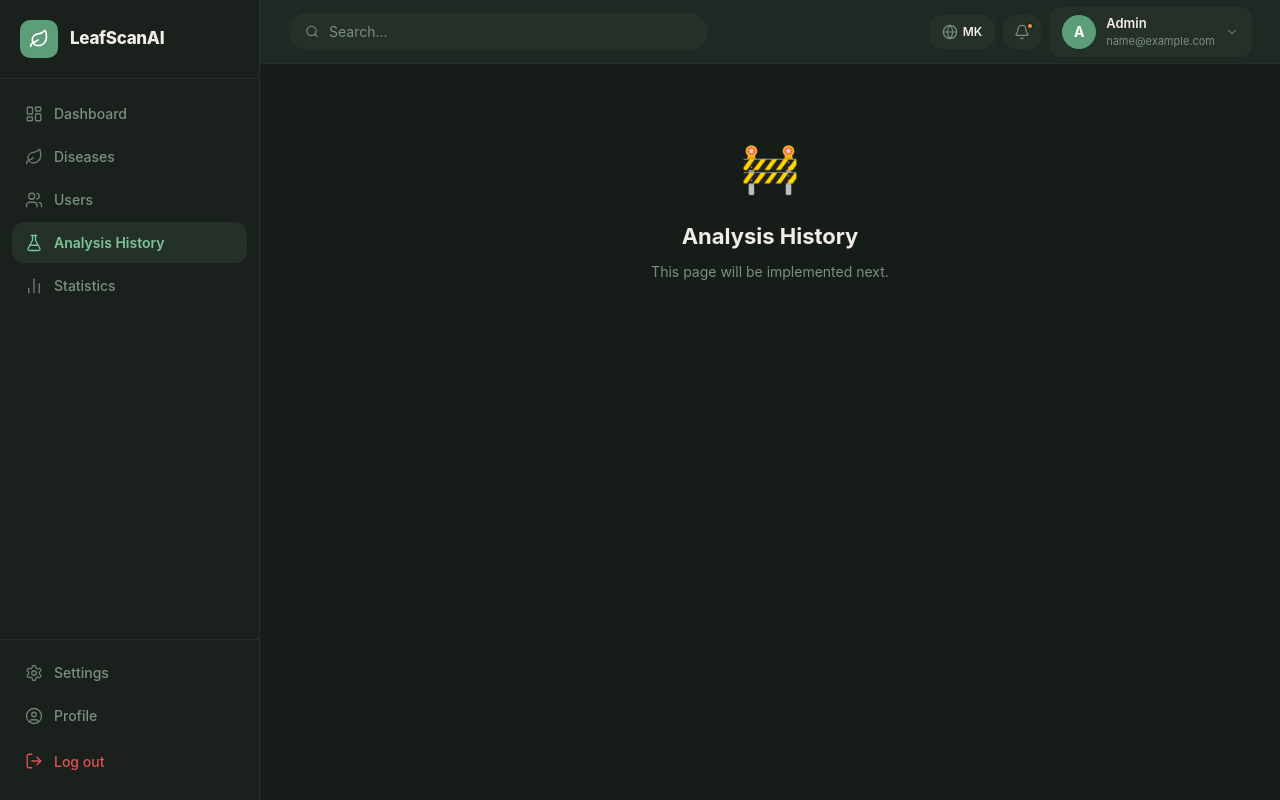
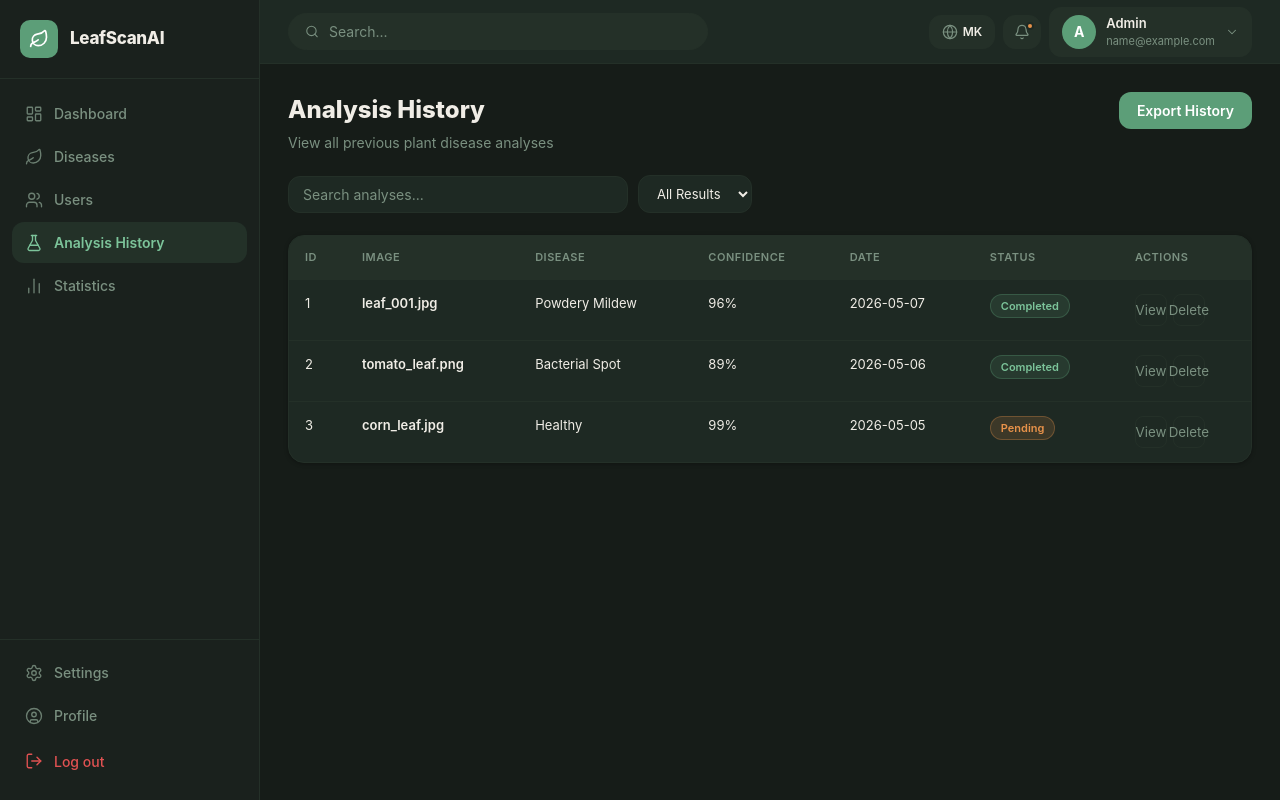
Before and after one commit to hristoskamaja/leafscan_web, a React (Create React App) app: page /analyses in a window 1280 px wide. Built offline with nearby package versions, Linux system fonts and the light colour scheme; sample sign-in values are in the browser's storage.

Commit message:
Added users and analysis history pages

```diff
--- a/src/App.js
+++ b/src/App.js
@@ -4,6 +4,8 @@ import AdminLayout from './components/layout/AdminLayout';
 import Login from './pages/Login/Login';
 import Dashboard from './pages/Dashboard/Dashboard';
 import Diseases from './pages/Diseases/Diseases';
+import Users from './pages/Users/Users';
+import AnalysisHistory from './pages/AnalysisHistory/AnalysisHistory';
 
 function PrivateRoute({ children }) {
     const { isAuthenticated } = useAuth();
@@ -33,8 +35,8 @@ function AppRoutes() {
                 <Route index element={<Navigate to="/dashboard" replace />} />
                 <Route path="dashboard"  element={<Dashboard />} />
                 <Route path="diseases"   element={<Diseases />} />
-                <Route path="users"      element={<Placeholder title="Users" />} />
-                <Route path="analyses"   element={<Placeholder title="Analysis History" />} />
+                <Route path="users" element={<Users />} />
+                <Route path="analyses" element={<AnalysisHistory />} />
                 <Route path="statistics" element={<Placeholder title="Statistics" />} />
                 <Route path="settings"   element={<Placeholder title="Settings" />} />
                 <Route path="profile"    element={<Placeholder title="Profile" />} />
--- /dev/null
+++ b/src/pages/AnalysisHistory/AnalysisHistory.css
@@ -0,0 +1,5 @@
+.analysis-page {
+    display: flex;
+    flex-direction: column;
+    gap: 22px;
+  }
--- /dev/null
+++ b/src/pages/AnalysisHistory/AnalysisHistory.jsx
@@ -0,0 +1,144 @@
+import React from "react";
+import "./AnalysisHistory.css";
+
+const analyses = [
+  {
+    id: 1,
+    image: "leaf_001.jpg",
+    disease: "Powdery Mildew",
+    confidence: "96%",
+    date: "2026-05-07",
+    status: "Completed",
+  },
+  {
+    id: 2,
+    image: "tomato_leaf.png",
+    disease: "Bacterial Spot",
+    confidence: "89%",
+    date: "2026-05-06",
+    status: "Completed",
+  },
+  {
+    id: 3,
+    image: "corn_leaf.jpg",
+    disease: "Healthy",
+    confidence: "99%",
+    date: "2026-05-05",
+    status: "Pending",
+  },
+];
+
+export default function AnalysisHistory() {
+  return (
+    <div className="analysis-page">
+
+      {/* Header */}
+      <div className="page-header">
+        <div>
+          <h1 className="page-title">Analysis History</h1>
+
+          <p className="page-subtitle">
+            View all previous plant disease analyses
+          </p>
+        </div>
+
+        <button className="btn btn--primary">
+          Export History
+        </button>
+      </div>
+
+      {/* Filters */}
+      <div className="dis-filters">
+
+        <div className="dis-search">
+          <input
+            type="text"
+            placeholder="Search analyses..."
+            className="dis-search-input"
+          />
+        </div>
+
+        <select className="dis-select">
+          <option>All Results</option>
+          <option>Healthy</option>
+          <option>Diseased</option>
+          <option>Pending</option>
+        </select>
+
+      </div>
+
+      {/* Table */}
+      <div className="dis-card">
+
+        <div className="dis-table-wrap">
+
+          <table className="dis-table">
+
+            <thead>
+              <tr>
+                <th>ID</th>
+                <th>Image</th>
+                <th>Disease</th>
+                <th>Confidence</th>
+                <th>Date</th>
+                <th>Status</th>
+                <th>Actions</th>
+              </tr>
+            </thead>
+
+            <tbody>
+
+              {analyses.map((analysis) => (
+                <tr key={analysis.id}>
+
+                  <td>{analysis.id}</td>
+
+                  <td className="dis-name">
+                    {analysis.image}
+                  </td>
+
+                  <td>{analysis.disease}</td>
+
+                  <td>{analysis.confidence}</td>
+
+                  <td>{analysis.date}</td>
+
+                  <td>
+                    <span
+                      className={`dis-badge ${
+                        analysis.status === "Completed"
+                          ? "badge--low"
+                          : "badge--medium"
+                      }`}
+                    >
+                      {analysis.status}
+                    </span>
+                  </td>
+
+                  <td>
+                    <div className="dis-actions">
+
+                      <button className="dis-action-btn dis-action-btn--edit">
+                        View
+                      </button>
+
+                      <button className="dis-action-btn dis-action-btn--delete">
+                        Delete
+                      </button>
+
+                    </div>
+                  </td>
+
+                </tr>
+              ))}
+
+            </tbody>
+
+          </table>
+
+        </div>
+      </div>
+
+    </div>
+  );
+}
--- /dev/null
+++ b/src/pages/Users/Users.css
@@ -0,0 +1,5 @@
+.users-page {
+    display: flex;
+    flex-direction: column;
+    gap: 22px;
+  }
--- /dev/null
+++ b/src/pages/Users/Users.jsx
@@ -0,0 +1,111 @@
+import React from "react";
+import "./Users.css";
+
+const users = [
+  {
+    id: 1,
+    name: "John Doe",
+    email: "john@example.com",
+    role: "Admin",
+    status: "Active",
+  },
+  {
+    id: 2,
+    name: "Jane Smith",
+    email: "jane@example.com",
+    role: "Researcher",
+    status: "Inactive",
+  },
+];
+
+export default function Users() {
+  return (
+    <div className="users-page">
+
+      {/* Header */}
+      <div className="page-header">
+        <div>
+          <h1 className="page-title">Users</h1>
+          <p className="page-subtitle">
+            Manage system users and permissions
+          </p>
+        </div>
+
+        <button className="btn btn--primary">
+          Add User
+        </button>
+      </div>
+
+      {/* Table */}
+      <div className="dis-card">
+        <div className="dis-table-wrap">
+
+          <table className="dis-table">
+
+            <thead>
+              <tr>
+                <th>ID</th>
+                <th>Name</th>
+                <th>Email</th>
+                <th>Role</th>
+                <th>Status</th>
+                <th>Actions</th>
+              </tr>
+            </thead>
+
+            <tbody>
+              {users.map((user) => (
+                <tr key={user.id}>
+
+                  <td>{user.id}</td>
+
+                  <td className="dis-name">
+                    {user.name}
+                  </td>
+
+                  <td>
+                    {user.email}
+                  </td>
+
+                  <td>
+                    {user.role}
+                  </td>
+
+                  <td>
+                    <span
+                      className={`dis-badge ${
+                        user.status === "Active"
+                          ? "badge--low"
+                          : "badge--high"
+                      }`}
+                    >
+                      {user.status}
+                    </span>
+                  </td>
+
+                  <td>
+                    <div className="dis-actions">
+
+                      <button className="dis-action-btn dis-action-btn--edit">
+                        Edit
+                      </button>
+
+                      <button className="dis-action-btn dis-action-btn--delete">
+                        Delete
+                      </button>
+
+                    </div>
+                  </td>
+
+                </tr>
+              ))}
+            </tbody>
+
+          </table>
+
+        </div>
+      </div>
+
+    </div>
+  );
+}
```
Also changed, not shown: 1 other file (tests, documents, lock files or other folders).
